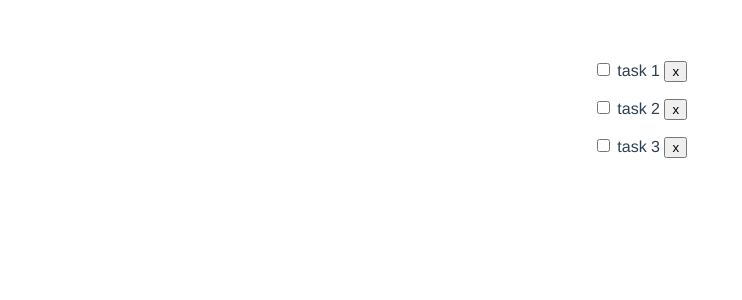
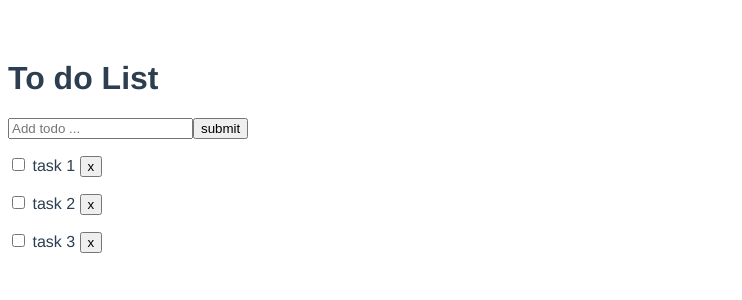
Before and after one commit to hai14894/vue-practice, a Vue app: page / in a window 1280 px wide. Shown: the top 300 px of the page, without its empty margins (0-742 px from the left). Built offline with nearby package versions, Linux system fonts and the light colour scheme.

Commit message:
add form and submit todo

```diff
--- a/package.json
+++ b/package.json
@@ -9,6 +9,7 @@
   },
   "dependencies": {
     "core-js": "^3.6.5",
+    "uuid": "^8.3.0",
     "vue": "^3.0.0-0"
   },
   "devDependencies": {
--- a/src/App.vue
+++ b/src/App.vue
@@ -1,5 +1,7 @@
 <template>
-  <div id='App'>
+  <div id='App' >
+    <Header/>
+    <AddTodo v-on:add-todo="addTodo"/>
     <Todos v-bind:todos="todos" v-on:is-completed="isCompleted" v-on:delete="deleteItem"/>
 
   </div>
@@ -8,11 +10,15 @@
 
 <script>
 import Todos from './components/Todos'
+import AddTodo from './components/AddToDo'
+import Header from './components/layout/Header'
 
 export default {
   name: 'App',
   components: {
-    Todos
+    Todos,
+    Header,
+    AddTodo
   },
   data() {
     return {
@@ -41,6 +47,9 @@
     },
     deleteItem(id){
       this.todos = this.todos.filter(todo => todo.id !== id)
+    },
+    addTodo(newTodo){
+      this.todos = [...this.todos, newTodo];
     }
   }
 }
@@ -51,8 +60,11 @@
   font-family: Avenir, Helvetica, Arial, sans-serif;
   -webkit-font-smoothing: antialiased;
   -moz-osx-font-smoothing: grayscale;
-  text-align: center;
+  text-align: left;
   color: #2c3e50;
   margin-top: 60px;
+
 }
+
+
 </style>
--- /dev/null
+++ b/src/components/AddToDo.vue
@@ -0,0 +1,37 @@
+<template>
+    <div>
+        <form @submit="addTodo">
+            <input type="text" v-model="title" name="title" placeholder="Add todo ...">
+            <input type="submit" value="submit" >
+        </form>
+    </div>
+</template>
+
+
+<script>
+
+import { v4 as uuidv4 } from 'uuid';
+
+export default {
+    name: "AddTodo",
+    data() {
+        return {
+            title: ""
+        }
+    },
+    methods: {
+        addTodo(e) {
+            e.preventDefault();
+            const newTodo =  {
+                id: uuidv4(),
+                title: this.title,
+                completed:false
+            }
+            this.$emit('add-todo', newTodo);
+            this.title = ''
+
+
+        }
+    }
+}
+</script>
--- a/src/components/TodoItem.vue
+++ b/src/components/TodoItem.vue
@@ -1,6 +1,6 @@
 <template>
-  <div v-bind:class="{'is-completed':todo.completed}">
-    <p>
+  <div v-bind:class="{'is-completed':todo.completed}" >
+    <p >
       <input type="checkbox" @change="$emit('is-completed', todo.id)" />
       {{todo.title}}
       <button @click="$emit('delete', todo.id)">x</button>
--- a/src/components/Todos.vue
+++ b/src/components/Todos.vue
@@ -24,4 +24,6 @@
 </script>
 
 <style scoped>
+
+
 </style>
--- /dev/null
+++ b/src/components/layout/Header.vue
@@ -0,0 +1,11 @@
+<template>
+    <header>
+        <h1>To do List</h1>
+    </header>
+</template>
+
+<script>
+export default {
+    name: "Header"
+}
+</script>
```
Also changed, not shown: 1 other file (tests, documents, lock files or other folders).
